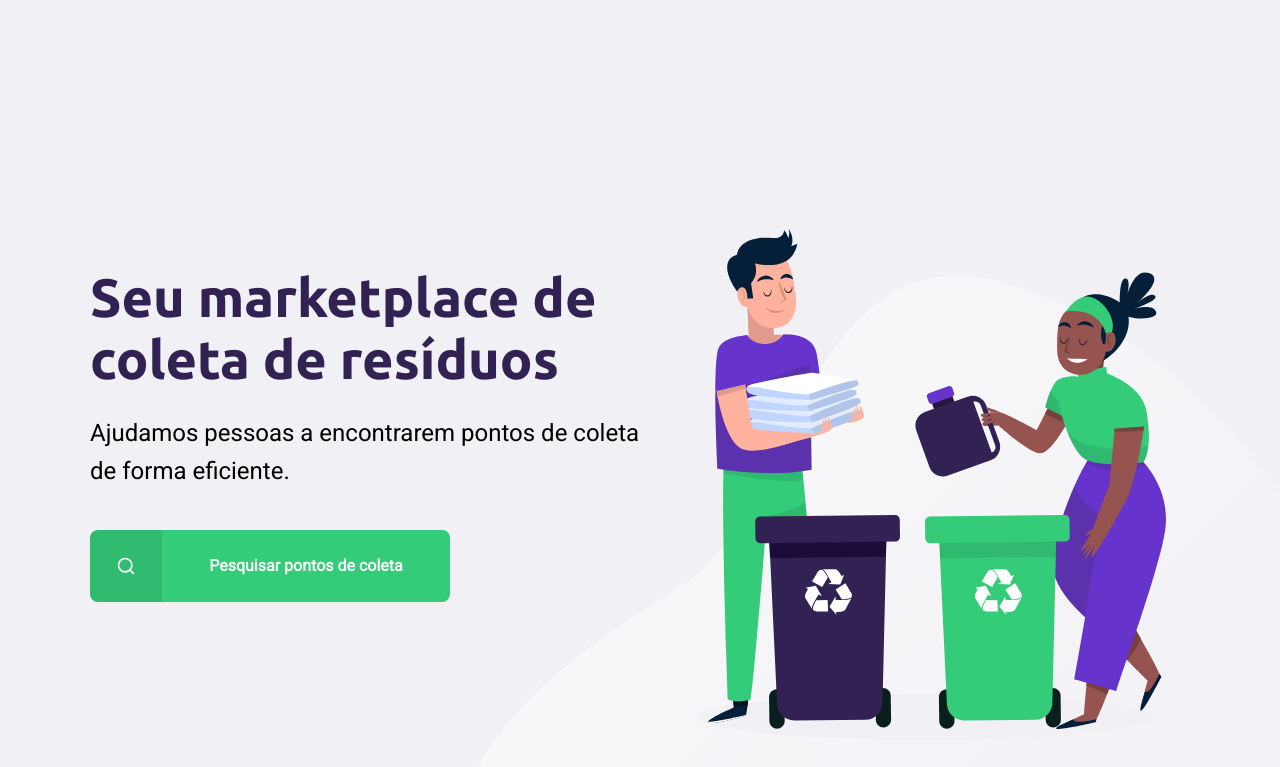
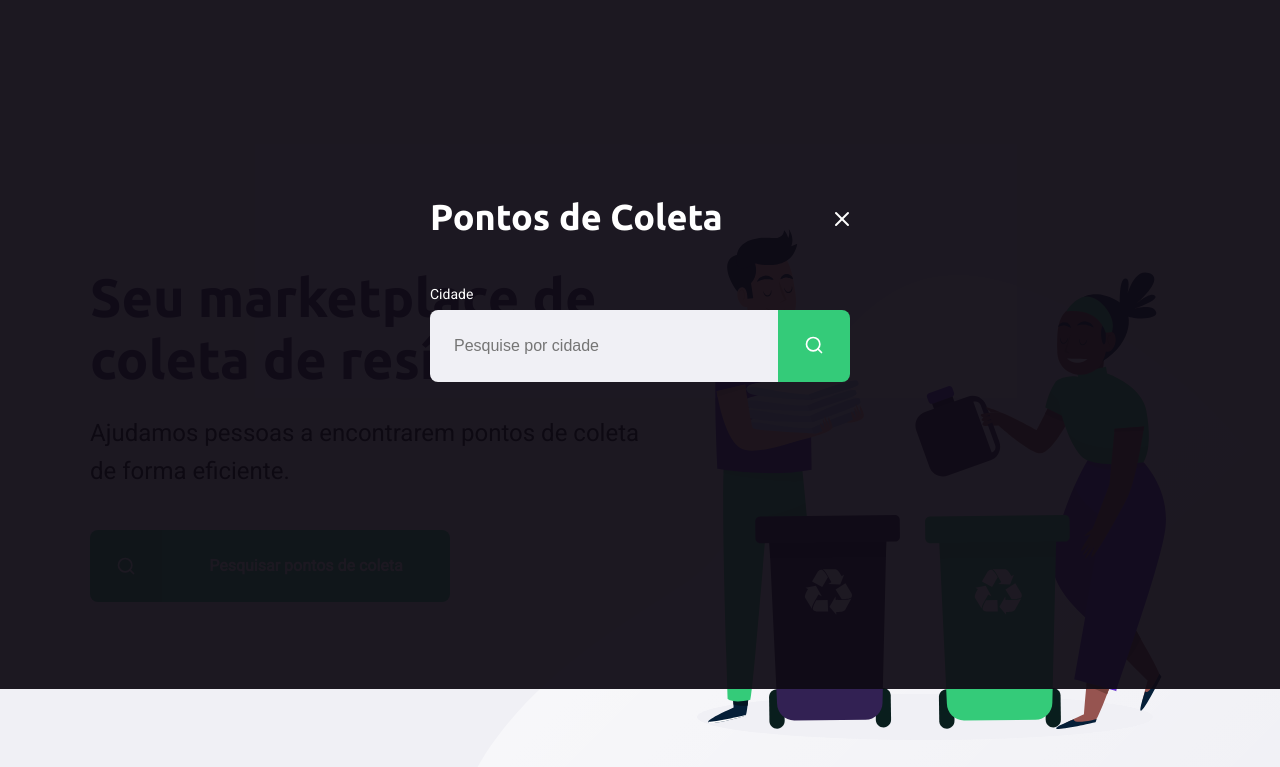
Before and after one commit to Cavalcantijonathan/Projeto_Ecoleta, a plain HTML site: page index.html in a window 1280 px wide. Both pictures are taken after a click on the link "Pesquisar pontos de coleta". Shown: the part 111-878 px from the top of the page. Drawn offline with Linux system fonts and the light colour scheme.

Commit message:
Criação sub-pages
Criação de 2 paginas que iniciam após o click.

```diff
--- a/index.html
+++ b/index.html
@@ -5,10 +5,14 @@
     <meta charset="UTF-8">
     <meta name="viewport" content="width=device-width, initial-scale=1.0">
     <title>Ecoleta</title>
+
     <link href="https://fonts.googleapis.com/css2?family=Roboto&family=Ubuntu:wght@700&display=swap" rel="stylesheet">
 
     <link rel="stylesheet" href="styles/main.css">
     <link rel="stylesheet" href="styles/home.css">
+    <link rel="stylesheet" href="styles/modal.css">
+
+
     <link rel="stylesheet" href="styles/responsive.css">
 
 </head>
@@ -20,7 +24,7 @@
 
             <header>
                 <img src="icones/logo.svg" alt="Logo Ecoleta">
-                <a href="#">
+                <a href="http://google.com.br">
                     <span></span>
                     Cadastre um ponto de coleta</a>
             </header>
@@ -37,6 +41,30 @@
         </div>
     </div>
 
+    <!--Pagina que sobrepoe a pagina principal-->
+    <div id="modal" class="hide">
+        <div class="content">
+            <div class="header">
+                <h1>Pontos de Coleta</h1>
+                <a href="#">Fechar</a>
+            </div>
+            <form action="">
+                <label for="search">Cidade</label>
+                <div class="search field">
+                    <input
+                    type="text"
+                    name="search"
+                    placeholder="Pesquise por cidade">
+                    <button>
+                        <img src="/icones/search.svg" alt="Buscar">
+                    </button>
+                </div>
+            </form>
+        </div>
+    </div>
+
+    <script src="/scripts/index.js"></script>
+
 </body>
 
 </html>
--- /dev/null
+++ b/scripts/index.js
@@ -0,0 +1,12 @@
+//Variavel para acionar o botão de pesquisa pontos de coleta
+const buttonSearch = document.querySelector("#page-home main a")
+const modal = document.querySelector("#modal")
+const close = document.querySelector("#modal .header a")
+//Ouvidor de eventos para o clique no botão.
+buttonSearch.addEventListener("click", () => {
+    modal.classList.remove("hide")
+})
+
+close.addEventListener("click", () => {
+    modal.classList.add("hide")
+})
--- /dev/null
+++ b/styles/modal.css
@@ -0,0 +1,95 @@
+#modal { /* Estilo pagina que sobreo o index */
+    background-color: #0e0a14ef;/* Cor fica mais clara revelando o conteudo por baixo ef tras transparencia.*/
+
+    height: 100vh;
+    width: 100vw;
+
+    position: fixed;
+    top: 0;
+
+    display: flex;
+    justify-content: center;
+    align-items: center;
+
+    transition: 400ms;
+}
+
+#modal.hide {/* Faz sumir e tela class modal */
+    display: none;
+}
+
+#modal .content {
+    color: white;
+
+    width: 420px;
+
+}
+
+#modal .header {
+    display: flex;
+    align-items: center;
+    justify-content: space-between;
+
+    margin-bottom: 48px;
+}
+
+#modal .header a {
+     background-image: url("../icones/x.svg");
+
+     width: 20px;
+     height: 20px;
+
+     display: flex;
+
+     font-size: 0.01px;
+}
+
+#modal .header h1 {
+    color: white;
+
+    font-size: 36px;
+    line-height: 42px;
+
+}
+
+#modal form label {
+    font-size: 14px;
+    line-height: 16px;
+
+    display: block;
+    margin-bottom: 8px;
+}
+
+#modal form .field {
+    display: flex;
+
+}
+
+#modal form input {
+    flex: 1;
+
+    background-color: #f0f0f5 ;
+
+    border-radius: 8px 0 0 8px;
+    border: 0;
+
+    padding: 16px 24px;
+
+    font-size: 16px;
+    color: #6c6c80;
+}
+
+#modal form button {
+    width: 72px;
+    height: 72px;
+
+    background-color: var(--primary-color);
+
+    border: 0;
+    border-radius: 0 8px 8px 0;
+}
+
+#modal form button:hover {/*Efeito quando clicamos no botão*/
+    background-color: #2fb85e;
+
+}
```
Also changed, not shown: search-results.html (added, +65 -0 lines), styles/search-results.css (added, +90 -0 lines).
